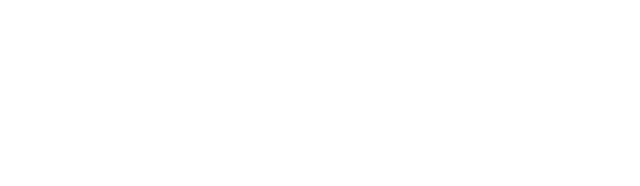
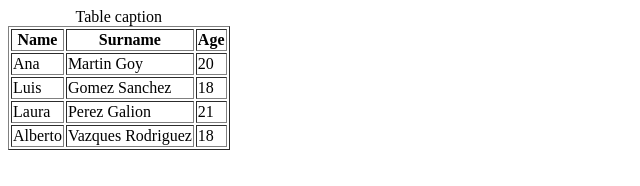
Before and after one commit to EMAXSS05/GIT-HUB-HTML, a plain HTML site: page index.html in a window 1280 px wide. Shown: the whole page, without its empty margins (0-640 px from the left). Drawn offline with Linux system fonts and the light colour scheme.

Commit message:
Student table

```diff
--- a/index.html
+++ b/index.html
@@ -6,6 +6,33 @@
     <title>GitHub</title>
 </head>
 <body>
-
+    <table border="1">
+        <caption>Table caption</caption>
+        <tr>
+            <th>Name</th>
+            <th>Surname</th>
+            <th>Age</th>
+        </tr>
+        <tr>
+            <td>Ana</td>
+            <td>Martin Goy</td>
+            <td>20</td>
+        </tr>
+        <tr>
+            <td>Luis</td>
+            <td>Gomez Sanchez</td>
+            <td>18</td>
+        </tr>
+        <tr>
+            <td>Laura</td>
+            <td>Perez Galion</td>
+            <td>21</td>
+        </tr>
+        <tr>
+            <td>Alberto</td>
+            <td>Vazques Rodriguez</td>
+            <td>18</td>
+        </tr>
+    </table>
 </body>
 </html>
```
